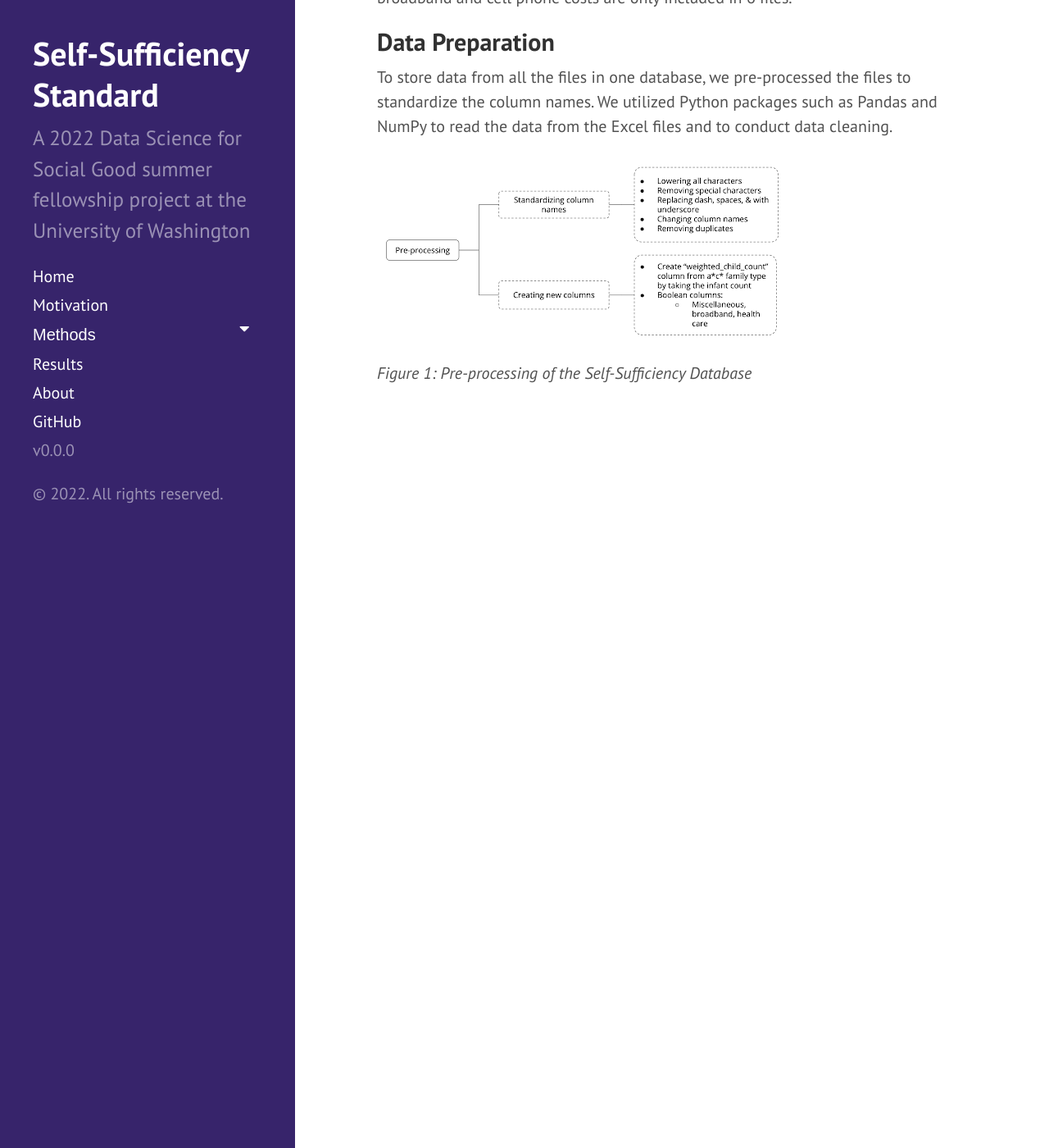
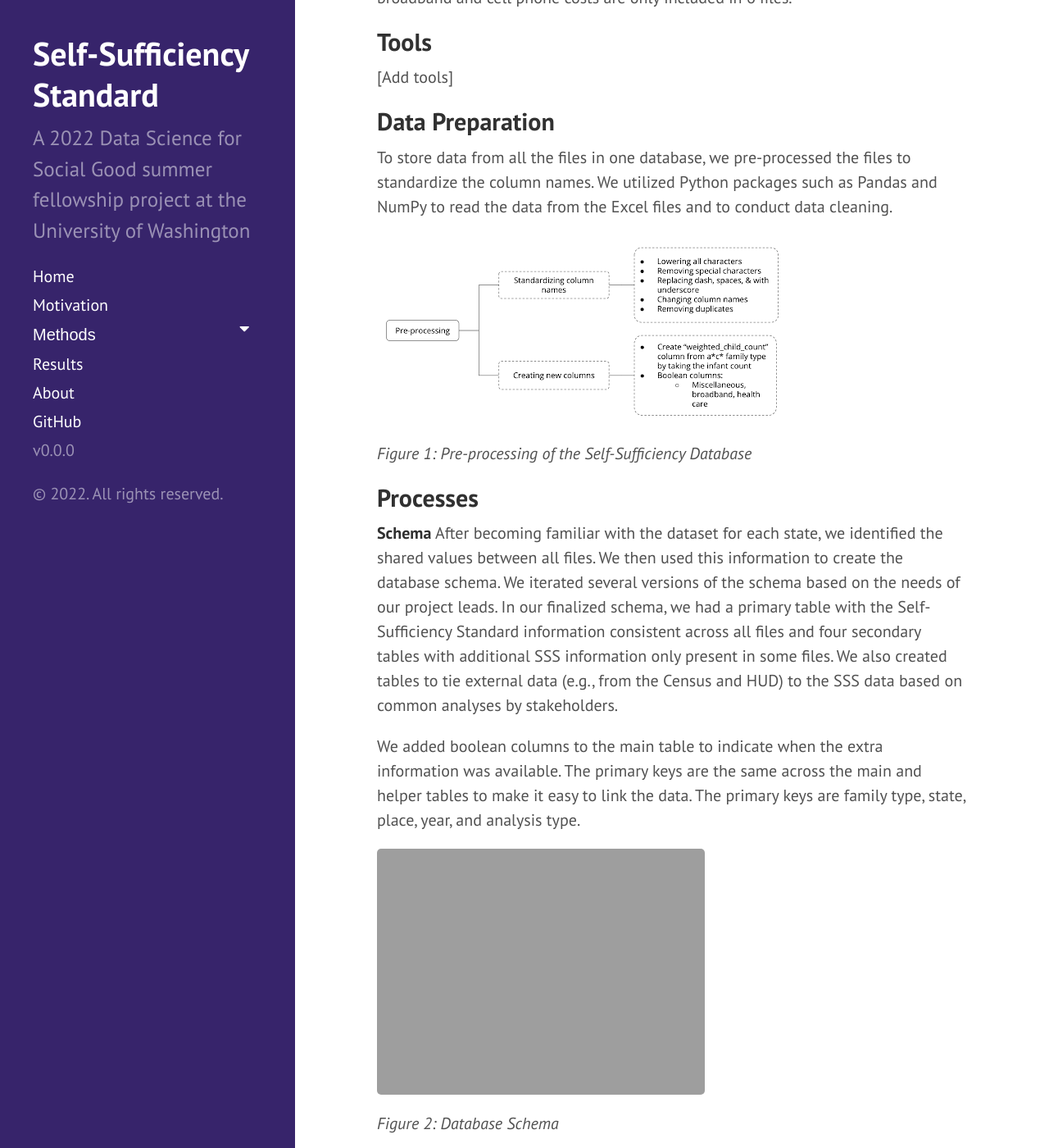
Before and after one commit to uwescience/DSSG2022-Self-Sufficiency, a Jekyll site: the page built from processes.md, in a window 1280 px wide and 1400 px high, scrolled down 336 px. Shown: the whole window at 82% size. Built offline with Jekyll 4.4.1, drawn with Linux system fonts in a browser that asks for light colours; some of the changed text lies outside the part shown.

Commit message:
Update processes.md

```diff
--- a/processes.md
+++ b/processes.md
@@ -6,9 +6,29 @@ title: Processes
 ## Data
 The Self-Sufficiency Standard data includes 147 files in Excel file format (xlsx, xlsb) by state and year. Each file lists counties with family types and related costs, such as housing, child care, and food costs. Most columns are consistent across files, but a few columns that contain extra information are present in specific files. For example, broadband and cell phone costs are only included in 6 files.
 
+## Tools
+[Add tools]
+
 ## Data Preparation
 To store data from all the files in one database, we pre-processed the files to standardize the column names. We utilized Python packages such as Pandas and NumPy to read the data from the Excel files and to conduct data cleaning.
 
 <img src="{{ site.url }}{{ site.baseurl }}/assets/img/pre-processing.png">
 
 *Figure 1: Pre-processing of the Self-Sufficiency Database*
+
+## Processes
+**Schema**
+After becoming familiar with the dataset for each state, we identified the shared values between all files. We then used this information to create the database schema. We iterated several versions of the schema based on the needs of our project leads. In our finalized schema, we had a primary table with the Self-Sufficiency Standard information consistent across all files and four secondary tables with additional SSS information only present in some files. We also created tables to tie external data (e.g., from the Census and HUD) to the SSS data based on common analyses by stakeholders.
+
+We added boolean columns to the main table to indicate when the extra information was available. The primary keys are the same across the main and helper tables to make it easy to link the data. The primary keys are family type, state, place, year, and analysis type.
+
+<img src="{{ site.url }}{{ site.baseurl }}/assets/img/database-simplified.png">
+
+*Figure 2: Database Schema*
+
+**Coding the Database**
+We utilized the SQLAlchemy Python package to create the database tables and insert the data from the files into an SQLite database. After finalizing our schema, we broke into two teams to code the various tables via pair coding. During this workflow, we had the less experienced fellow type the code and the more experienced fellow assist them in writing it. After the work progressed, we transitioned into each team member working in their respective branch. We finalized the performance by creating functions to insert and extract the data from the database.
+
+## Analyses
+
+## Limitations
```
